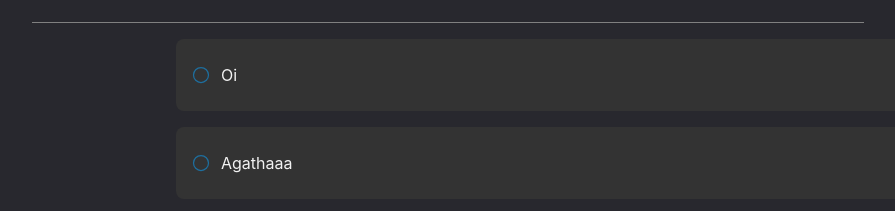
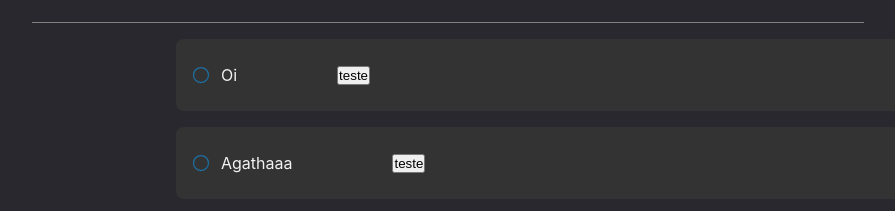
Before and after one commit to ReinaldoARamos/Todo_React, a React (Vite) app: page / in a window 1280 px wide. Shown: the part 239-450 px from the top of the page, without its empty margins (208-1103 px from the left). Built offline with nearby package versions, Linux system fonts and the light colour scheme.

Commit message:
encerrando o dia, metodo do oncjamge criado

```diff
--- a/src/App.jsx
+++ b/src/App.jsx
@@ -4,7 +4,7 @@ import { Header } from './componentes/Header'
 import { NewTask } from './componentes/NewTask'
 
 
-const tasks = [    {
+export const tasks = [    {
     id: 1,
     content: "Oi"
 
--- a/src/componentes/Header.jsx
+++ b/src/componentes/Header.jsx
@@ -2,12 +2,17 @@ import { PlusCircle} from "phosphor-react";
 import styles from "../componentes/Header.module.css";
 import logo from "../assets/Logo.svg";
 
+export function consoleTeste() {
 
-export function Header() {
-  function consoleTeste() {
-    console.log(event.target.value)
-  }
+  console.log(event.target.value)
+
+
+}
+export function Header({content}) {
+
+
   return (
+
     <div>
       <header className={styles.header}>
         <img src={logo} className={styles.logo} />
@@ -19,6 +24,7 @@ export function Header() {
         Criar
         <PlusCircle size={20}/>
         </button>
+
       </div>
 
     </div>
--- a/src/componentes/NewTask.jsx
+++ b/src/componentes/NewTask.jsx
@@ -1,13 +1,18 @@
 import styles from "../componentes/NewTask.module.css";
 import { useState } from "react";
 import { Circle, Trash} from "phosphor-react";
+import { consoleTeste, Header } from "./Header";
+import { Task } from "./Task";
 
 
+export function NewTask({id, content} ) {
 
-export function NewTask({content} ) {
   const [newTask, setNewTask] = useState('');
+
   return (
+
     <div>
+
       <div className={styles.Task}>
         <span>
           <Circle className={styles.circle} size={20} />
@@ -17,8 +22,11 @@ export function NewTask({content} ) {
           {content}
 
         </span>
-        <button className={styles.Delete}>  </button>
+        <button  className={styles.Delete}>  </button>
+       <button onClick={consoleTeste}>teste</button>
+
       </div>
+
     </div>
   );
 }
```
